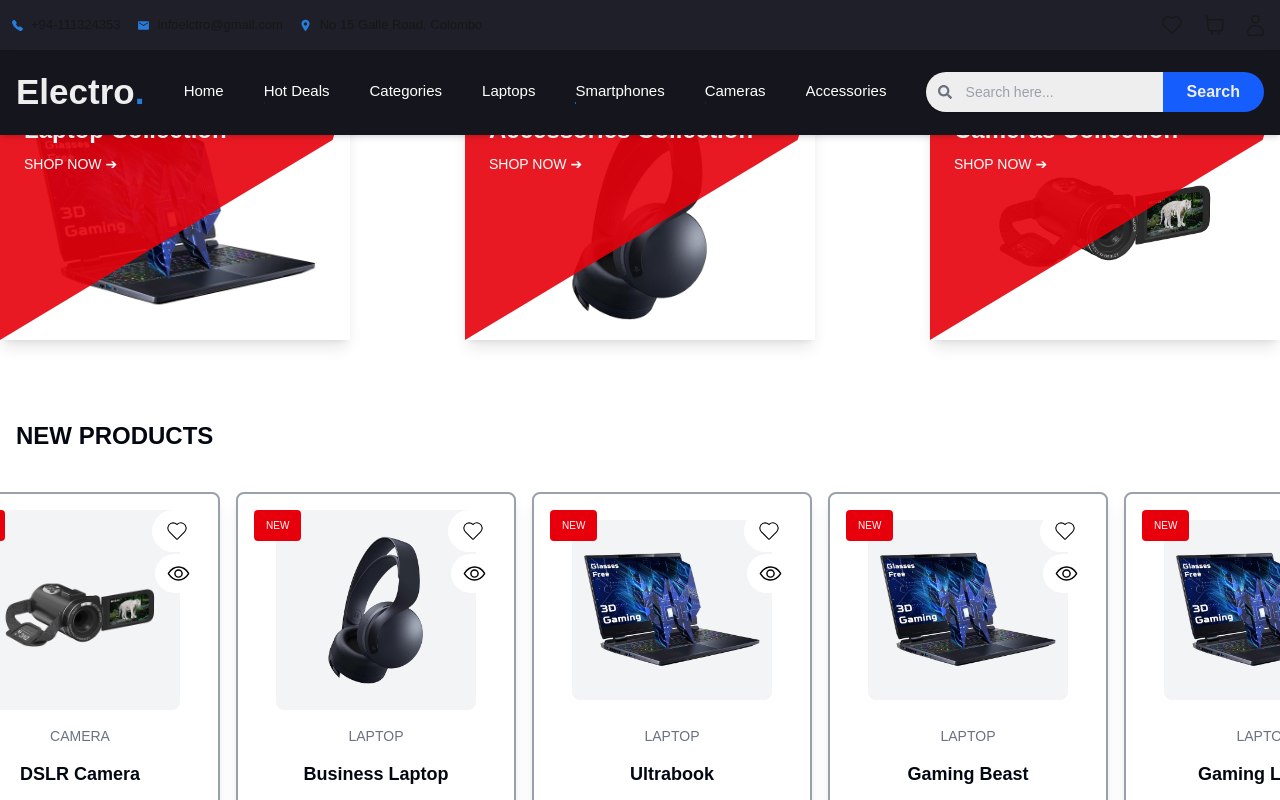
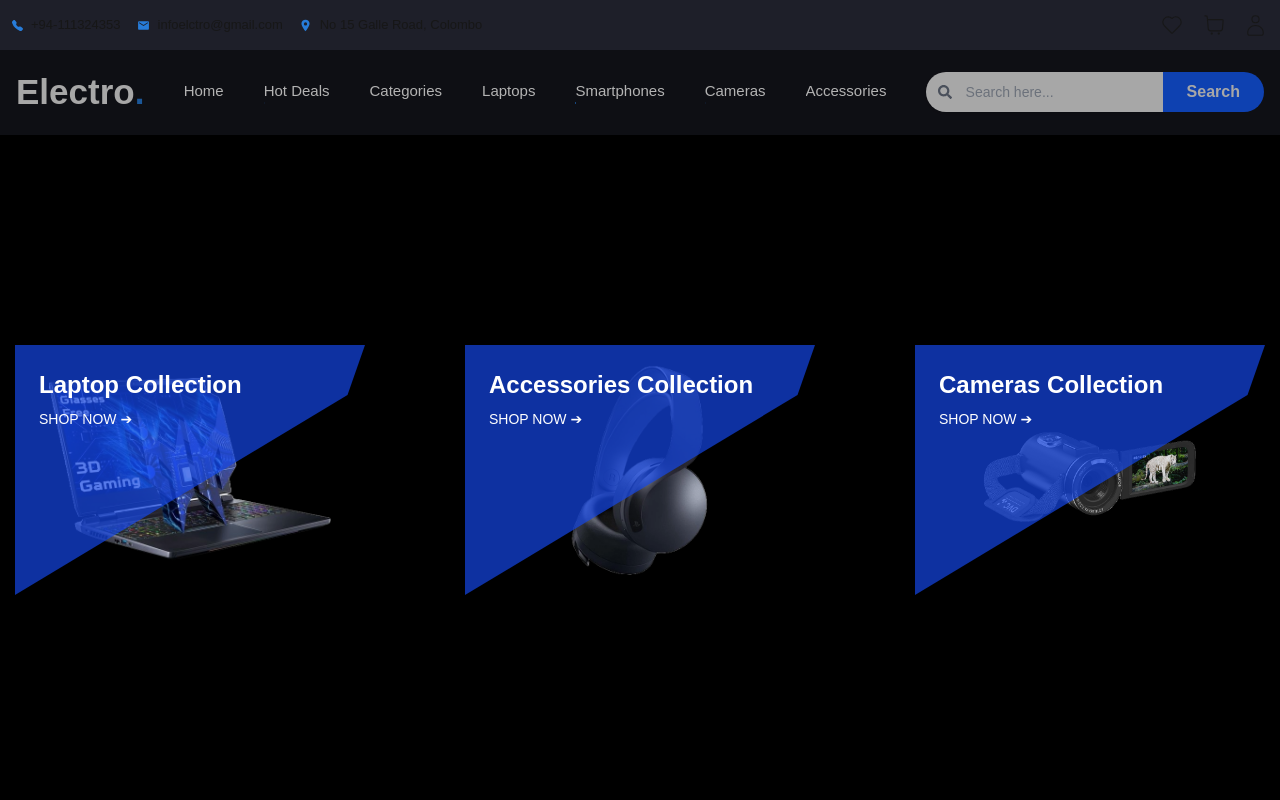
Before and after one commit to vidushalakshan/3D-Ecommerce, a Next.js app in the folder frontend/: page / in a window 1280 px wide. Shown: the top 800 px of the page. Built offline with nearby package versions, Linux system fonts and the light colour scheme.

Commit message:
update home section video

```diff
--- a/frontend/src/components/layout/BottomNavBar.jsx
+++ b/frontend/src/components/layout/BottomNavBar.jsx
@@ -7,7 +7,7 @@ import { usePathname } from "next/navigation";
 const BottomNavBar = () => {
   const pathname = usePathname();
   return (
-    <section className="bg-[#15161D] shadow-md transition-all duration-300 px-4 py-4">
+    <section className="bg-[#15161D] shadow-md transition-all duration-300 px-4 py-4 opacity-70 hover:opacity-100">
       <div className="flex flex-col md:flex-row justify-between items-center md:gap-4 max-w-7xl mx-auto">
         <div className="flex flex-col sm:flex-row flex-wrap items-center gap-4">
           <h1 className="text-[35px] font-bold text-[#eeeeee]">
--- a/frontend/src/components/pages/collection/Collection.jsx
+++ b/frontend/src/components/pages/collection/Collection.jsx
@@ -1,20 +1,20 @@
+"use client";
+import { useState } from "react";
 import Image from "next/image";
 import images from "../../../constants/images";
 
 const CollectionCard = ({ imgSrc, title }) => {
   return (
-
-    <div className="relative w-[350px] h-[250px] overflow-hidden group shadow-lg">
+    <div className="relative w-[350px] h-[250px] overflow-hidden group shadow-lg z-10">
       {/* Image */}
       <Image
         src={imgSrc}
         alt={title}
-
-        className="w-full h-full object-contain transition-transform duration-300 group-hover:scale-105 "
+        className="w-full h-full object-contain transition-transform duration-300 group-hover:scale-105"
       />
 
       {/* Overlay */}
-      <div className="absolute inset-0 bg-red-600 clip-triangle opacity-90"></div>
+      <div className="absolute inset-0 bg-blue-700 clip-triangle opacity-70" />
 
       {/* Text Content */}
       <div className="absolute top-6 left-6 text-white">
@@ -28,11 +28,45 @@ const CollectionCard = ({ imgSrc, title }) => {
 };
 
 const Collection = () => {
+  const [isVideoLoaded, setIsVideoLoaded] = useState(false);
+
+  // Path to the video in your public folder
+ const videoSrc = "/video/background.mp4";
+  // const isMobileVideo = videoSrc === "/videos/footer_bg.mp4"; // optional logic
+
   return (
-    <section className="flex justify-between items-center flex-wrap pt-10 max-w-7xl mx-auto">
-      <CollectionCard imgSrc={images.collectionLaptop} title="Laptop Collection" />
-      <CollectionCard imgSrc={images.collectionHeadset} title={`Accessories Collection`}/>
-      <CollectionCard imgSrc={images.collectionCamara} title="Cameras Collection" />
+    <section className="relative flex justify-center items-center h-screen bg-black overflow-hidden">
+      {/* Fullscreen Background Video */}
+      <video
+        className={`absolute top-0 left-0 w-full h-full object-cover z-0 transition-opacity duration-500 ${
+          isVideoLoaded ? "opacity-100" : "opacity-0"
+        }`}
+        src={videoSrc}
+        autoPlay
+        muted
+        playsInline
+        onCanPlayThrough={() => setIsVideoLoaded(true)}
+        loop
+      />
+
+      {/* Overlay on top of video */}
+      <div className="absolute top-0 left-0 w-full h-full bg-black/40 z-0" />
+
+      {/* Cards Content */}
+      <div className="relative z-10 flex justify-between items-center gap-25 flex-wrap pt-10 max-w-7xl mx-auto">
+        <CollectionCard
+          imgSrc={images.collectionLaptop}
+          title="Laptop Collection"
+        />
+        <CollectionCard
+          imgSrc={images.collectionHeadset}
+          title="Accessories Collection"
+        />
+        <CollectionCard
+          imgSrc={images.collectionCamara}
+          title="Cameras Collection"
+        />
+      </div>
     </section>
   );
 };
```
Also changed, not shown: 1 other file (tests, documents, lock files or other folders).
